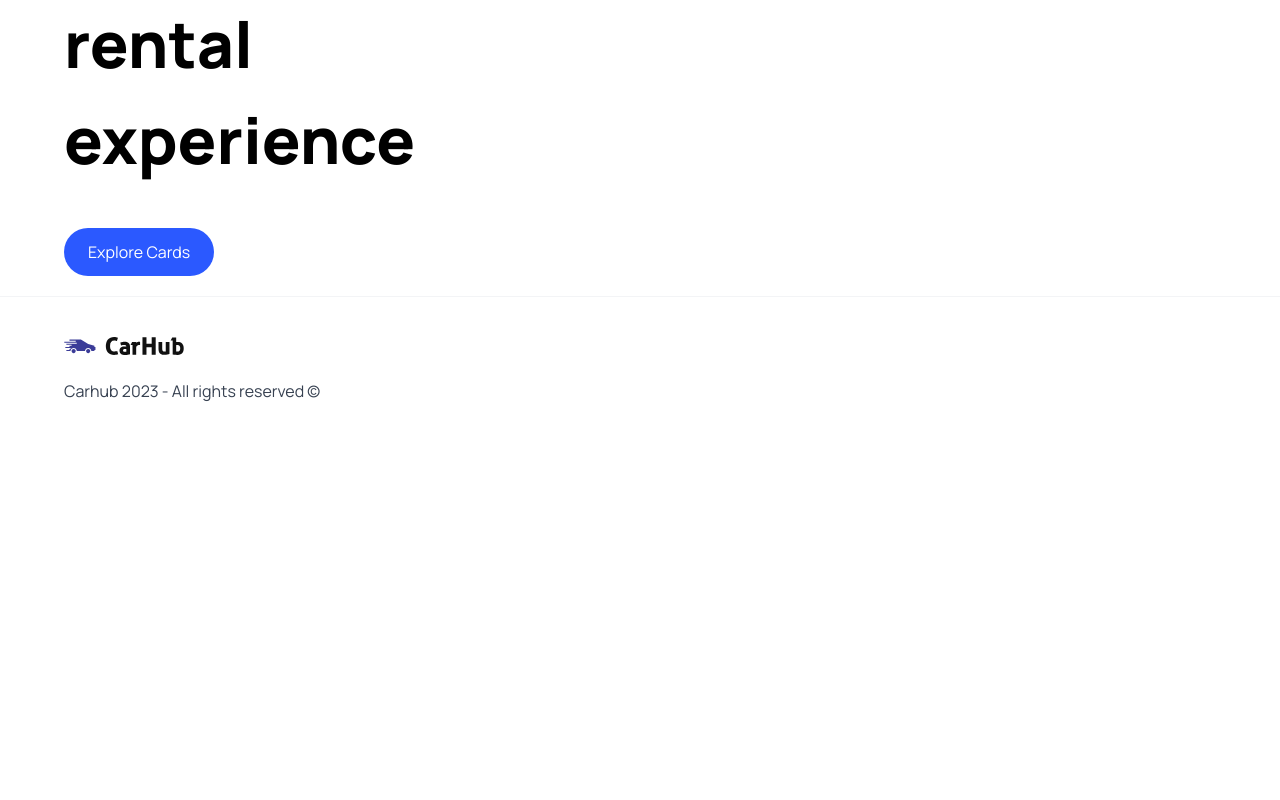
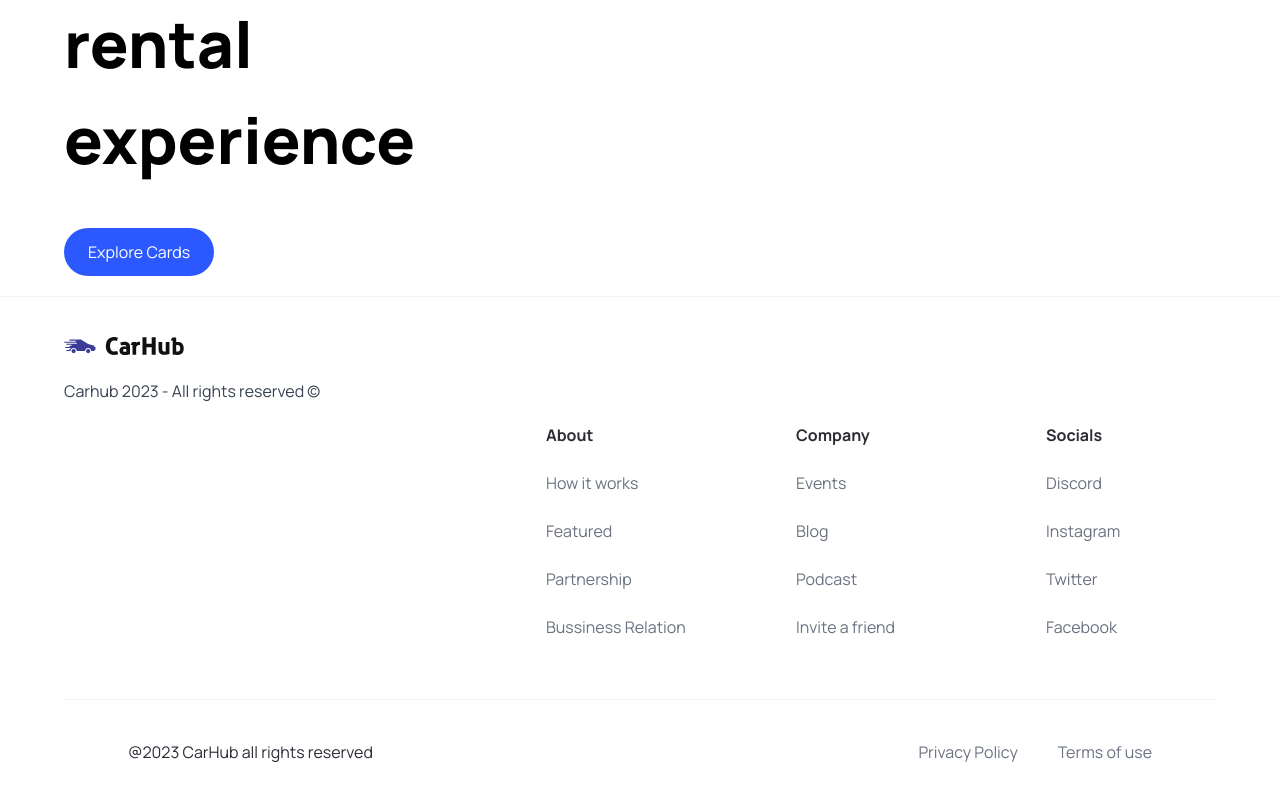
Before and after one commit to danielegeekn1/React-Next-Cars_Showcase, a Next.js app: page / in a window 1280 px wide. Shown: the part 724-1524 px from the top of the page. Before the commit the page ends 1167 px from the top, so only its background shows below. Built offline with nearby package versions, Linux system fonts and the light colour scheme.

Commit message:
implemented footer

```diff
--- a/components/Footer.tsx
+++ b/components/Footer.tsx
@@ -1,9 +1,10 @@
 import Image from "next/image";
 import Link from "next/link";
+import { footerLinks } from "@/constants";
 const Footer = () => {
 	return (
 		<footer className="flex flex-col text-black-100 mt-5 border-t border-gray-100">
-			<div className="flex max-md:flex-col flex-wrap justify-between gap-5 sm:px-16 px-6 py-10">
+			<div className="flex max-md:flex-col lg:flex-col flex-wrap justify-between gap-5 sm:px-16 px-6 py-10">
 				<div className="flex flex-col justify-start items-start gap-6">
 					<Image
 						src="/logo.svg"
@@ -16,6 +17,33 @@
 						Carhub 2023 - All rights reserved &copy;
 					</p>
 				</div>
+				<div className="footer__links">
+					{footerLinks.map((footerLink) => (
+						<div key={footerLink.title} className="footer__link">
+							<h3 className="font-bold">{footerLink.title}</h3>
+							{footerLink.links.map((singleFooterLink) => (
+								<Link
+									key={singleFooterLink.title}
+									href={singleFooterLink.url}
+									className="text-gray-500"
+								>
+									{singleFooterLink.title}
+								</Link>
+							))}
+						</div>
+					))}
+				</div>
+				<div className="flex justify-between items-center flex-wrap mt-10 border-t border-gray-100 sm:px-16 px-6 py-10 lg:px-16 px-6 py-10">
+					<p>@2023 CarHub all rights reserved</p>
+					<div className="footer__copyrights-link">
+						<Link href="/" className="text-gray-500">
+							Privacy Policy
+						</Link>
+						<Link href="/" className="text-gray-500">
+							Terms of use
+						</Link>
+					</div>
+				</div>
 			</div>
 		</footer>
 	);
--- /dev/null
+++ b/constants/index.ts
@@ -0,0 +1,101 @@
+export const manufacturers = [
+	"Acura",
+	"Alfa Romeo",
+	"Aston Martin",
+	"Audi",
+	"Bentley",
+	"BMW",
+	"Buick",
+	"Cadillac",
+	"Chevrolet",
+	"Chrysler",
+	"Citroen",
+	"Dodge",
+	"Ferrari",
+	"Fiat",
+	"Ford",
+	"GMC",
+	"Honda",
+	"Hyundai",
+	"Infiniti",
+	"Jaguar",
+	"Jeep",
+	"Kia",
+	"Lamborghini",
+	"Land Rover",
+	"Lexus",
+	"Lincoln",
+	"Maserati",
+	"Mazda",
+	"McLaren",
+	"Mercedes-Benz",
+	"MINI",
+	"Mitsubishi",
+	"Nissan",
+	"Porsche",
+	"Ram",
+	"Rolls-Royce",
+	"Subaru",
+	"Tesla",
+	"Toyota",
+	"Volkswagen",
+	"Volvo",
+];
+
+export const yearsOfProduction = [
+	{ title: "Year", value: "" },
+	{ title: "2015", value: "2015" },
+	{ title: "2016", value: "2016" },
+	{ title: "2017", value: "2017" },
+	{ title: "2018", value: "2018" },
+	{ title: "2019", value: "2019" },
+	{ title: "2020", value: "2020" },
+	{ title: "2021", value: "2021" },
+	{ title: "2022", value: "2022" },
+	{ title: "2023", value: "2023" },
+];
+
+export const fuels = [
+	{
+		title: "Fuel",
+		value: "",
+	},
+	{
+		title: "Gas",
+		value: "Gas",
+	},
+	{
+		title: "Electricity",
+		value: "Electricity",
+	},
+];
+
+export const footerLinks = [
+	{
+		title: "About",
+		links: [
+			{ title: "How it works", url: "/" },
+			{ title: "Featured", url: "/" },
+			{ title: "Partnership", url: "/" },
+			{ title: "Bussiness Relation", url: "/" },
+		],
+	},
+	{
+		title: "Company",
+		links: [
+			{ title: "Events", url: "/" },
+			{ title: "Blog", url: "/" },
+			{ title: "Podcast", url: "/" },
+			{ title: "Invite a friend", url: "/" },
+		],
+	},
+	{
+		title: "Socials",
+		links: [
+			{ title: "Discord", url: "/" },
+			{ title: "Instagram", url: "/" },
+			{ title: "Twitter", url: "/" },
+			{ title: "Facebook", url: "/" },
+		],
+	},
+];
```
